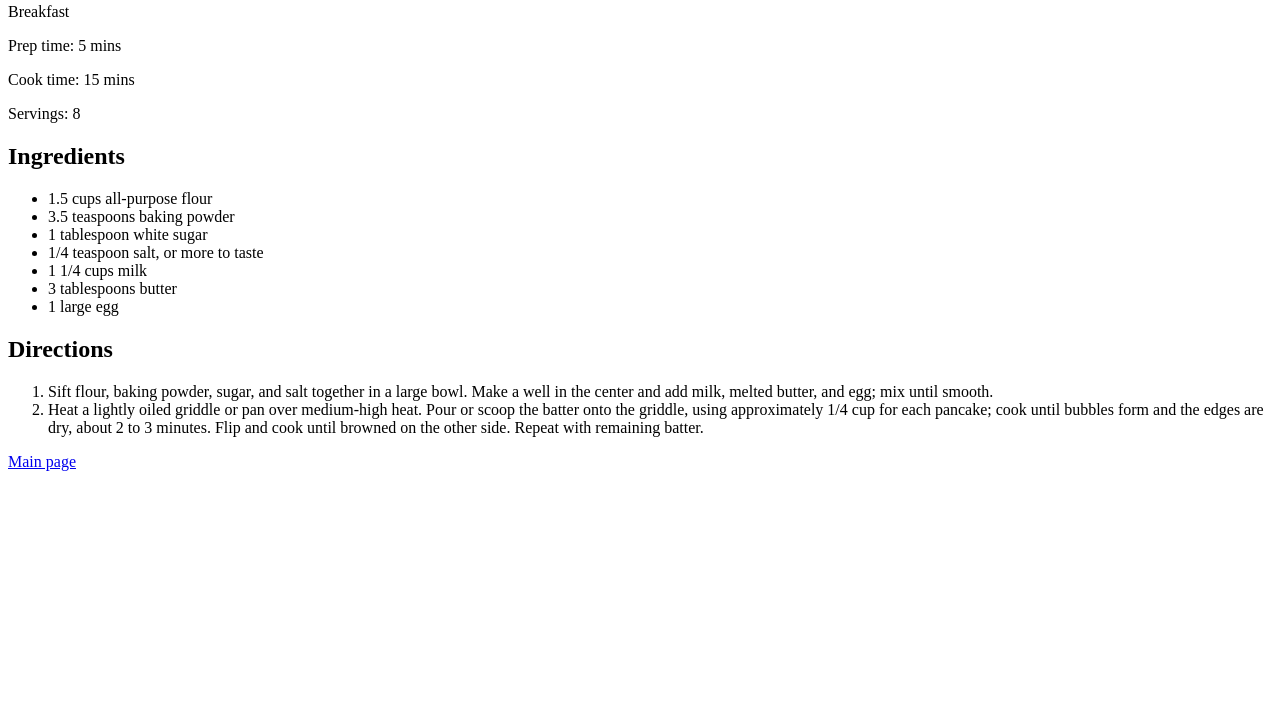
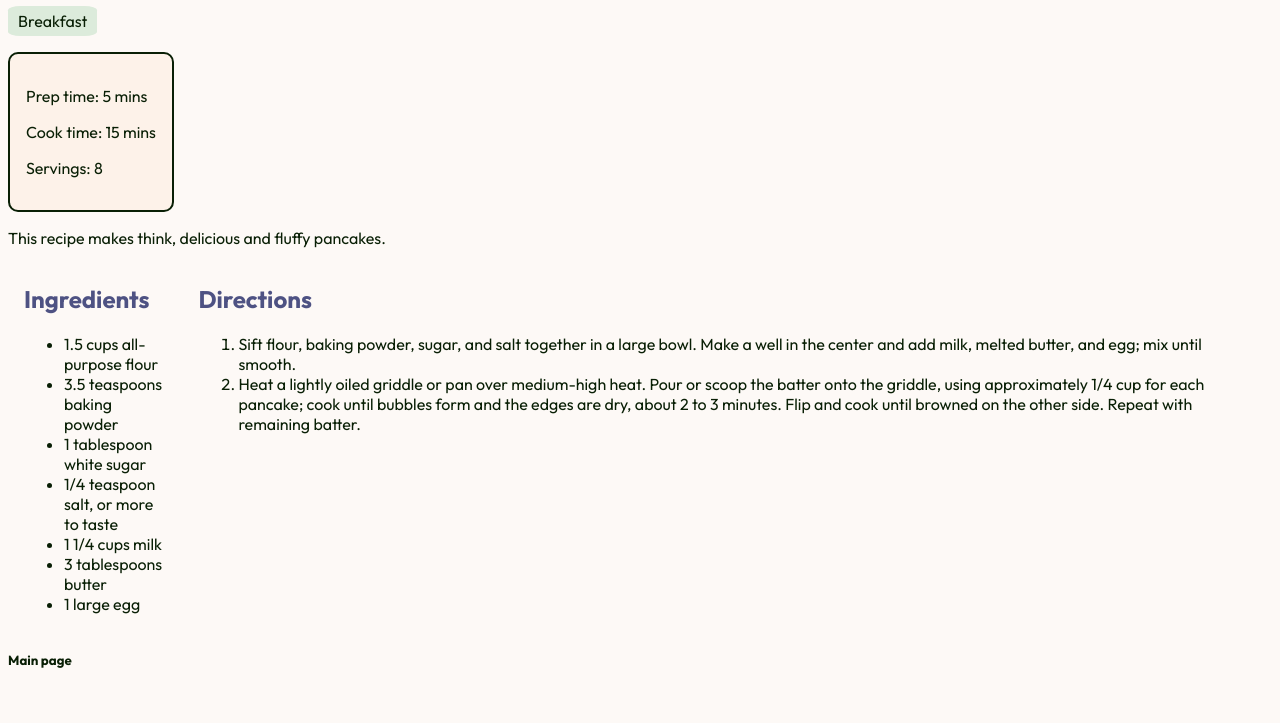
Before and after one commit to srithasriram30/odin-recipes, a plain HTML site: page recipe3.html in a window 1280 px wide. Shown: the part 77-800 px from the top of the page. Drawn offline with Linux system fonts and the light colour scheme.

Commit message:
feat/Add styling

```diff
--- a/assests/style.css
+++ b/assests/style.css
@@ -1,5 +1,10 @@
 h1 {
     text-align: center;
+    color: #4e5283;
+}
+
+h2 {
+    color: #4e5283;
 }
 
 .container{
@@ -9,16 +14,59 @@ h1 {
 }
 
 .recipe-card {
-    border: 1px solid black;
-    border-radius: 10px;
-    padding: 1em;
+    border-radius: 20px;
+    padding: 2em;
     width: 30%;
     max-width: 350px;
     margin: 1em 0;
     text-align: center;
+    background-color: #f7eae1;
+    color: #091f05;
+    transition: all .2s ease-in-out;
+}
+
+a {
+    text-decoration: none;
+    color: #091f05;
+}
+
+.recipe-card:hover {
+    transform: scale(1.05);
 }
 
 img {
     width: 250px;
     object-fit: cover;
+    border-radius: 1em;
 }
+
+body{
+    background-color:#fdf9f6;
+    font-family: "Outfit", serif;
+    color: #091f05;
+}
+
+.modal {
+    background-color: #dcebdb;
+    width: fit-content;
+    padding: 5px 10px;
+    border-radius: 14%;
+}
+
+.main-recipe {
+    display: flex;
+}
+
+.recipe-part {
+    justify-content: space-around;
+    margin: 0 1em;
+}
+
+.info-bar{
+    background-color: #fdf2e9;
+    width: fit-content;
+    padding: 1em;
+    margin-top: 1em;
+    border-radius: 10px;
+    border: 2px solid #091f05;
+}
--- a/recipe3.html
+++ b/recipe3.html
@@ -4,17 +4,27 @@
     <meta charset="UTF-8">
     <meta name="viewport" content="width=device-width, initial-scale=1.0">
     <title>Good Old-Fashioned Pancakes</title>
+    <link rel="stylesheet" href="./assests/style.css">
+
+    <link rel="preconnect" href="https://fonts.googleapis.com">
+<link rel="preconnect" href="https://fonts.gstatic.com" crossorigin>
+<link href="https://fonts.googleapis.com/css2?family=Comfortaa:wght@300..700&family=Outfit:wght@100..900&display=swap" rel="stylesheet">
 </head>
 <body>
     <h1>Good Old-Fashioned Pancakes</h1>
-    <div>Breakfast</div>
+    <div class="modal">Breakfast</div>
     <div class="info-bar">
         <p>Prep time: 5 mins</p>
         <p>Cook time: 15 mins</p>
         <p>Servings: 8</p>
     </div>
 
-    <h2>Ingredients</h2>
+    <p>
+        This recipe makes think, delicious and fluffy pancakes.
+    </p>
+    <div class="main-recipe">
+        <div class="recipe-part">
+            <h2>Ingredients</h2>
     <ul>
         <li>1.5 cups all-purpose flour</li>
         <li>
@@ -30,8 +40,9 @@
         <li>3 tablespoons butter</li>
         <li>1 large egg</li>
     </ul>
-
-    <h2>Directions</h2>
+        </div>
+        <div class="recipe-part">
+            <h2>Directions</h2>
     <ol>
         <li>
             Sift flour, baking powder, sugar, and salt together in a
@@ -47,6 +58,12 @@
             with remaining batter.
         </li>
     </ol>
-    <a href="index.html">Main page</a>
+        </div>
+    </div>
+
+
+
+
+   <h5> <a href="index.html">Main page</a></h5>
 </body>
 </html>
```
Also changed, not shown: index.html (+3 -0 lines), recipe1.html (+13 -2 lines), recipe2.html (+23 -6 lines).
